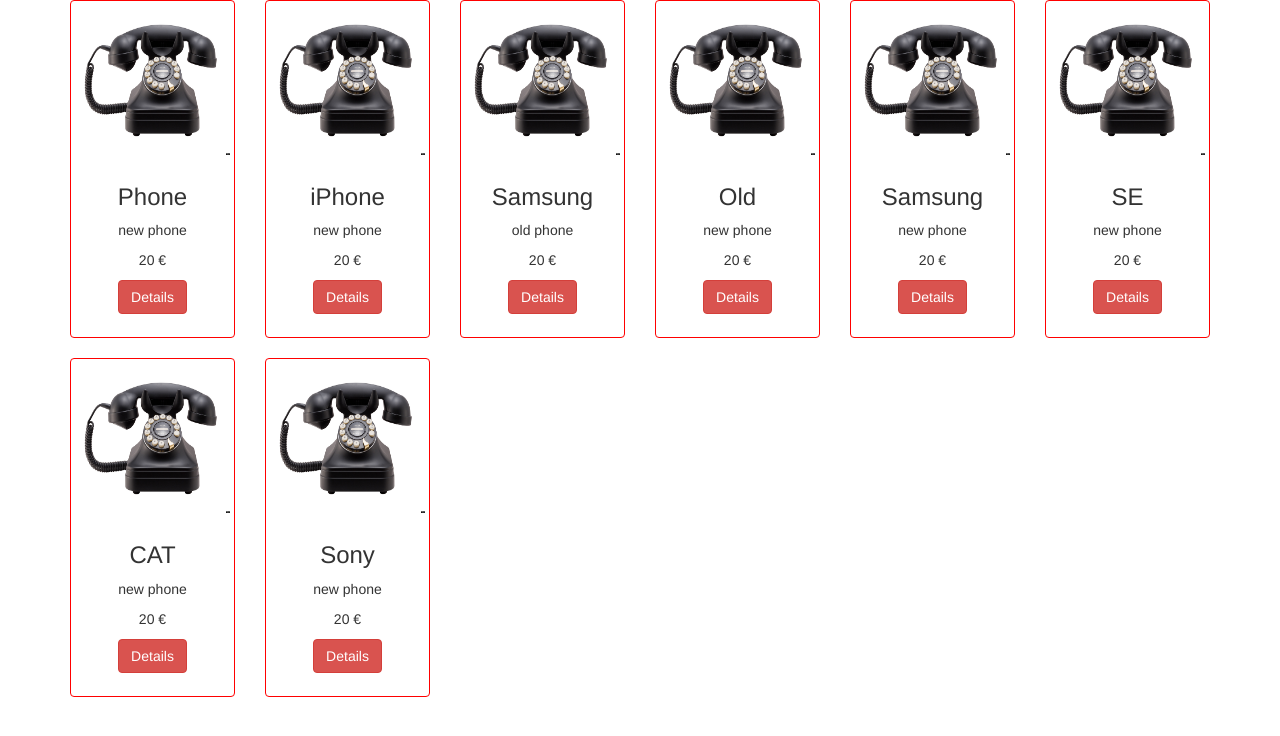
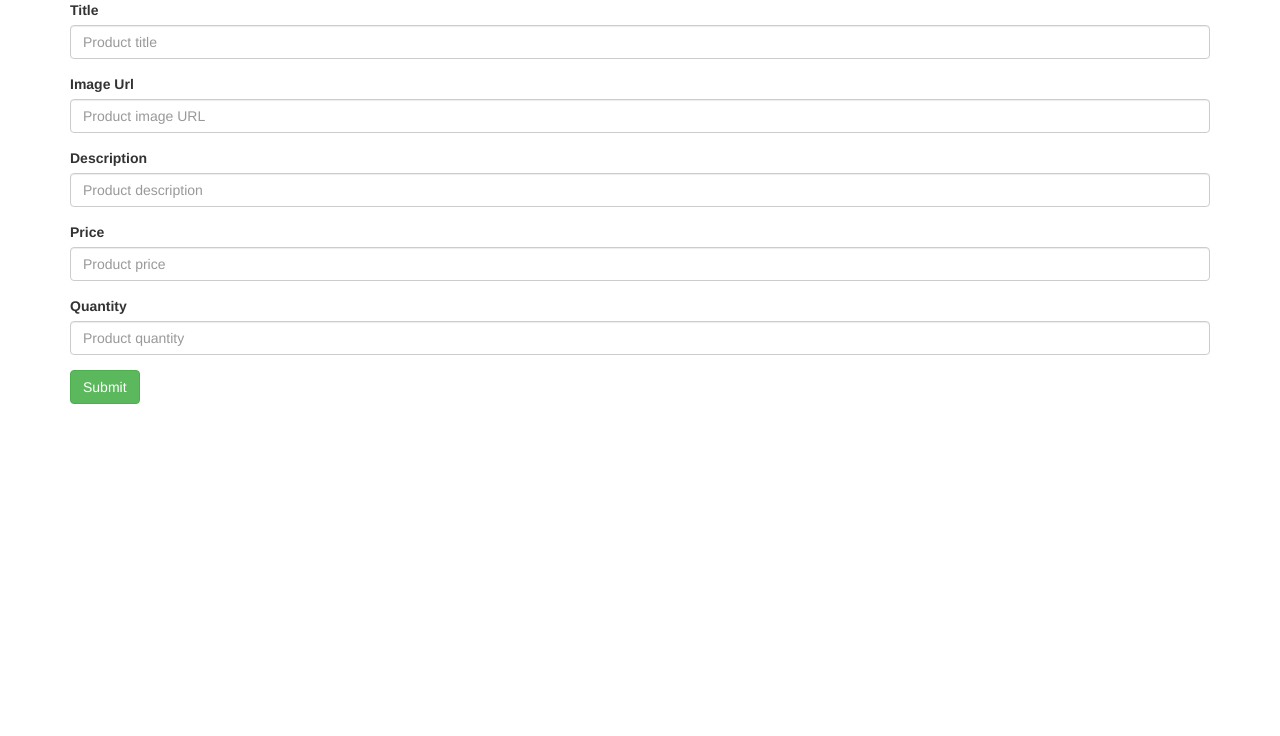
Before and after one commit to ae1663830a/JP_homework, a React (Create React App) app in the folder eshop/: page / in a window 1280 px wide. Shown: the top 736 px of the page. Built offline with nearby package versions, Linux system fonts and the light colour scheme.

Commit message:
prop-types and some minor changes

```diff
--- a/eshop/src/components/NewProduct.js
+++ b/eshop/src/components/NewProduct.js
@@ -8,7 +8,7 @@
                     <label>Title</label>
                     <input type="text"
                            className="form-control"
-                           placeholder="Title"
+                           placeholder="Product title"
                            value={props.title}
                            onChange={props.changeTitle}/>
                 </div>
@@ -16,6 +16,7 @@
                     <label>Image Url</label>
                     <input type="text"
                            className="form-control"
+                           placeholder="Product image URL"
                            value={props.image}
                            onChange={props.changeImage}/>
                 </div>
@@ -23,6 +24,7 @@
                     <label>Description</label>
                     <input type="text"
                            className="form-control"
+                           placeholder="Product description"
                            value={props.description}
                            onChange={props.changeDescription}/>
                 </div>
@@ -30,6 +32,7 @@
                     <label>Price</label>
                     <input type="text"
                            className="form-control"
+                           placeholder="Product price"
                            value={props.price}
                            onChange={props.changePrice}/>
                 </div>
@@ -37,6 +40,7 @@
                     <label>Quantity</label>
                     <input type="text"
                            className="form-control"
+                           placeholder="Product quantity"
                            value={props.quantity}
                            onChange={props.changeQuantity}/>
                 </div>
--- a/eshop/src/components/ProductList.js
+++ b/eshop/src/components/ProductList.js
@@ -1,6 +1,5 @@
 import React from 'react'
 import ProductCard from './ProductCard'
-import PropTypes from 'prop-types'
 
 const productList = (props, index) => {
     const products = props.productList;
@@ -20,9 +19,5 @@
         </div>
     )
 };
-//
-// productList.propTypes = {
-//     productList: PropTypes.array.isRequired
-// };
 
 export default productList;
--- a/eshop/src/containers/App.js
+++ b/eshop/src/containers/App.js
@@ -5,6 +5,22 @@
 import PropTypes from 'prop-types'
 
 class App extends Component {
+
+    static propTypes = {
+            id: PropTypes.number.isRequired,
+            title: PropTypes.string.isRequired,
+            description: PropTypes.string.isRequired,
+            price: PropTypes.number.isRequired,
+            image: PropTypes.string.isRequired
+    };
+
+    static defaultProps = {
+        id: 0,
+        title: 'Undefined',
+        description: 'Undefined',
+        price: 0,
+        image: 'Undefined'
+    };
 
     state = {
         productList: [
@@ -17,19 +33,7 @@
             {id: '7', title: 'CAT', description: 'new phone', price: '20', image: phone},
             {id: '8', title: 'Sony', description: 'new phone', price: '20', image: phone}
         ]
-        //productNames: this.state.productList.title
     };
-
-    // static propTypes = {
-    //     productList: PropTypes.shape({
-    //         id: PropTypes.number.isRequired,
-    //         title: PropTypes.string.isRequired,
-    //         description: PropTypes.number.isRequired,
-    //         price: PropTypes.string.isRequired,
-    //         image: PropTypes.string.isRequired
-    //     }).isRequired
-    // };
-
 
     deleteProduct = (index) => {
         const newProducts = [...this.state.productList]; // Creates a new array of persons by copying the persons array.
@@ -58,24 +62,6 @@
         console.log(sumsungPhones)
     };
 
-    //
-    //
-    // changeAge = (event, id) => {
-    //     const personIndex = this.state.persons.findIndex(person => {
-    //         return person.id === id;
-    //     });
-    //     const newPerson = {
-    //         ...this.state.persons[personIndex]
-    //     };
-    //     newPerson.age = event.target.value;
-    //     const newPersons = [...this.state.persons];
-    //     newPersons[personIndex] = newPerson;
-    //     this.setState({
-    //         persons: newPersons
-    //     });
-    // };
-
-
     render() {
 
         return (<div>
--- a/eshop/src/components/Product.js
+++ b/eshop/src/containers/Product.js
@@ -1,5 +1,6 @@
 import React, {Component} from 'react'
-import NewProduct from './NewProduct'
+import NewProduct from '../components/NewProduct'
+import PropTypes from 'prop-types'
 
 class Product extends Component {
     state = {
@@ -9,6 +10,24 @@
         price: '',
         image: '',
         quantity: ''
+    };
+
+    static propTypes = {
+        id: PropTypes.number.isRequired,
+        title: PropTypes.string.isRequired,
+        description: PropTypes.string.isRequired,
+        price: PropTypes.number.isRequired,
+        image: PropTypes.string.isRequired,
+        quantity: PropTypes.number.isRequired
+    };
+
+    static defaultProps = {
+        id: 0,
+        title: 'Undefined',
+        description: 'Undefined',
+        price: 0,
+        image: 'Undefined',
+        quantity: 0
     };
 
     titleChange = (event) => {
@@ -46,7 +65,6 @@
         event.preventDefault()
     };
 
-
     render() {
         return(
             <NewProduct
--- a/eshop/src/index.js
+++ b/eshop/src/index.js
@@ -4,7 +4,7 @@
 import App from './containers/App';
 import registerServiceWorker from './registerServiceWorker';
 import '../node_modules/bootstrap/dist/css/bootstrap.css'
-import Product from './components/Product'
+import Product from './containers/Product'
 
-ReactDOM.render(<App />, document.getElementById('root'));
+ReactDOM.render(<Product />, document.getElementById('root'));
 registerServiceWorker();
```
Lines whose indentation alone changed are shown as unchanged.
